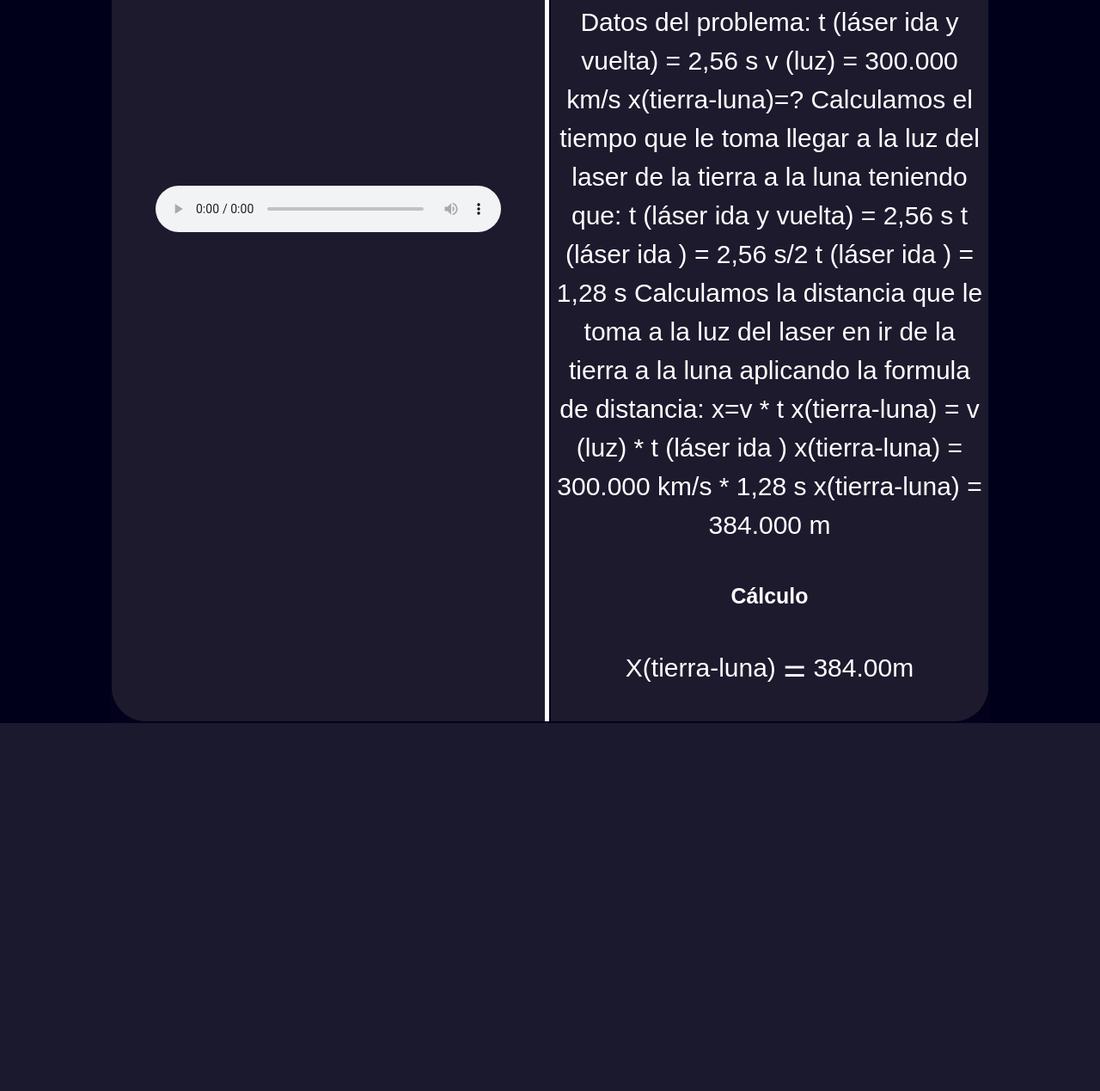
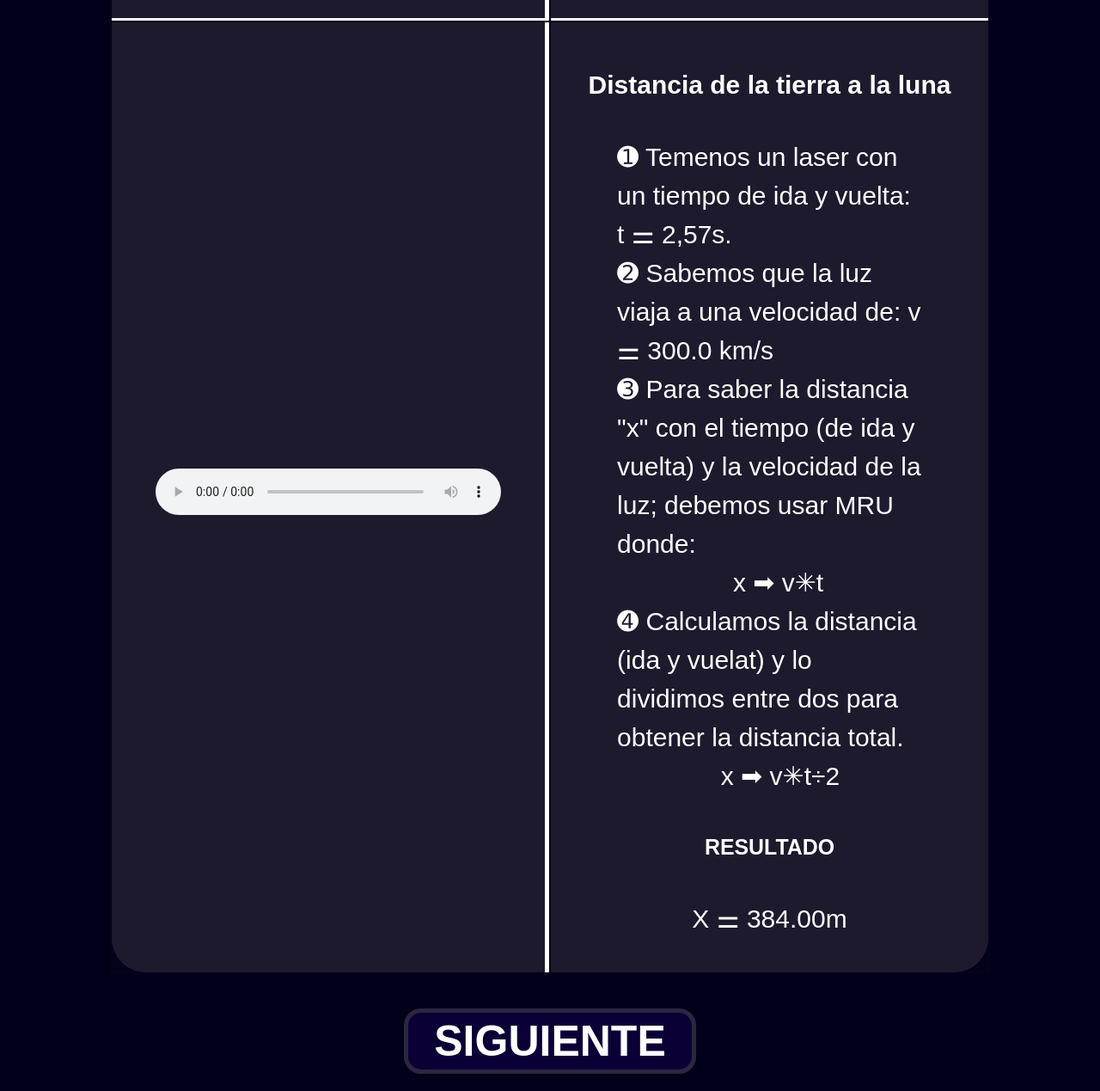
Before and after one commit to Eriarer/HTML, a PHP site: page / in a window 1280 px wide. Shown: the part 1418-2687 px from the top of the page at 86% size. Before the commit the page ends 2259 px from the top, so only its background shows below. Run offline with PHP 8.4, Linux system fonts and the light colour scheme.

Commit message:
Page One done

```diff
--- a/14-MDT-cssExterno/index.html
+++ b/14-MDT-cssExterno/index.html
@@ -17,6 +17,8 @@
 
   <!-- BODY -->
   <body onload="volume()">
+    <h1>MELGOZA DE LA TORRE ABRAHAM</h1>
+    <!-- Tabla de contenido -->
     <table id="table1">
       <!-- HEAD of table -->
       <thead>
@@ -95,24 +97,24 @@
           <!-- Función matemática -->
           <td id="right">
             <h4>Distancia de la tierra a la luna</h4>
-            <br />
-            <p>
-              &#10122; Temenos un laser con un tiempo de ida i vuelta: t &#9868;
-              300.0 Donde: x = distancia t = tiempo v = velocidad Datos del
-              problema: t (láser ida y vuelta) = 2,56 s v (luz) = 300.000 km/s
-              x(tierra-luna)=? Calculamos el tiempo que le toma llegar a la luz
-              del laser de la tierra a la luna teniendo que: t (láser ida y
-              vuelta) = 2,56 s t (láser ida ) = 2,56 s/2 t (láser ida ) = 1,28 s
-              Calculamos la distancia que le toma a la luz del laser en ir de la
-              tierra a la luna aplicando la formula de distancia: x=v * t
-              x(tierra-luna) = v (luz) * t (láser ida ) x(tierra-luna) = 300.000
-              km/s * 1,28 s x(tierra-luna) = 384.000 m
+            <p id="descripcion">
+              &#10122; Temenos un laser con un tiempo de ida y vuelta: t &#9868;
+              2,57s. <br />
+              &#10123; Sabemos que la luz viaja a una velocidad de: v &#9868;
+              300.0 km/s <br />
+              &#10124; Para saber la distancia "x" con el tiempo (de ida y
+              vuelta) y la velocidad de la luz; debemos usar MRU donde: <br />
+              <span>x &#10145; v&#10035;t</span><br />
+              &#10125; Calculamos la distancia (ida y vuelat) y lo dividimos
+              entre dos para obtener la distancia total. <br />
+              <span id="spanOne">x &#10145; v&#10035;t&#247;2</span><br />
             </p>
-            <h5>Cálculo</h5>
-            <p>X(tierra-luna) &#9868; 384.00m</p>
+            <h5>RESULTADO</h5>
+            <p>X &#9868; 384.00m</p>
           </td>
         </tr>
       </tfoot>
     </table>
+    <button type="button"><a href="precios.html">SIGUIENTE</a></button>
   </body>
 </html>
--- a/14-MDT-cssExterno/style.css
+++ b/14-MDT-cssExterno/style.css
@@ -12,10 +12,52 @@ body {
   align-items: center;
 }
 
+h1 {
+  font-size: 80px;
+}
+
+button {
+  background: #0b0035;
+  border: 5px solid #2b2641;
+  border-radius: 20px;
+  margin: 20px;
+  padding-top: 4px;
+  padding-bottom: 4px;
+  padding-left: 30px;
+  padding-right: 30px;
+}
+
+button:hover {
+  cursor: pointer;
+  background: #1b0f49;
+  border: 5px solid #3d394f;
+}
+
+button:active {
+  cursor: crosshair;
+  background: #493c7d;
+  border: 5px solid #565168;
+}
+
+a {
+  color: #fff;
+  font-size: 50px;
+  font-weight: bolder;
+  text-decoration: none;
+}
+button:active a {
+  color: #66598f;
+  font-size: 50px;
+  font-weight: bolder;
+  text-decoration: none;
+}
+
 table#table1 {
   width: 80%;
   background: #0a062244;
   text-align: center;
+  margin-top: 20px;
+  margin-bottom: 20px;
 }
 
 #table1 th,
@@ -83,3 +125,16 @@ table#table1 {
 #table1 audio {
   width: 80%;
 }
+
+#table1 tr td p#descripcion {
+  text-align: left;
+  margin-left: 15%;
+  margin-right: 15%;
+}
+#table1 tr td p#descripcion span {
+  margin-left: 38%;
+}
+
+#table1 tr td p#descripcion span#spanOne {
+  margin-left: 34%;
+}
```
